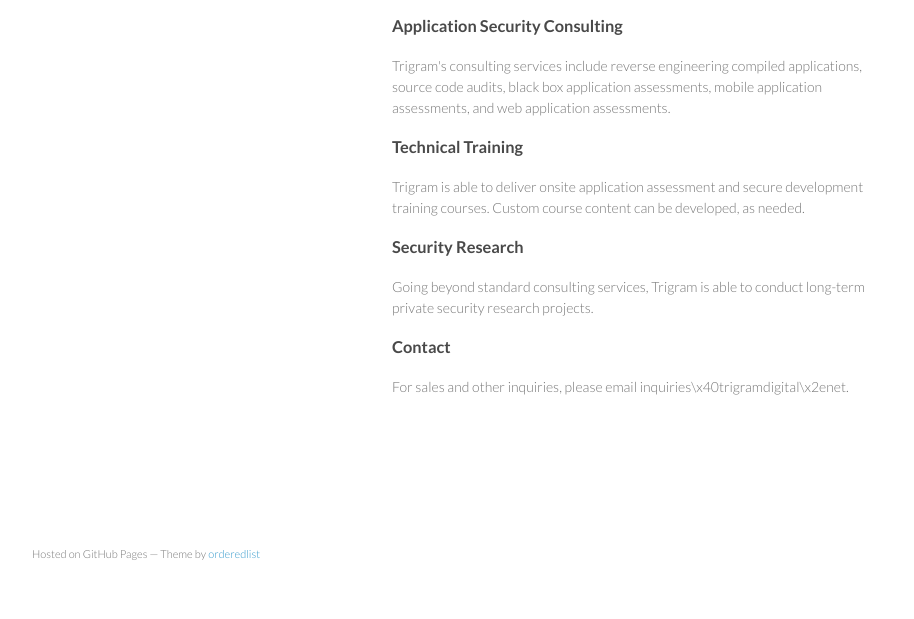
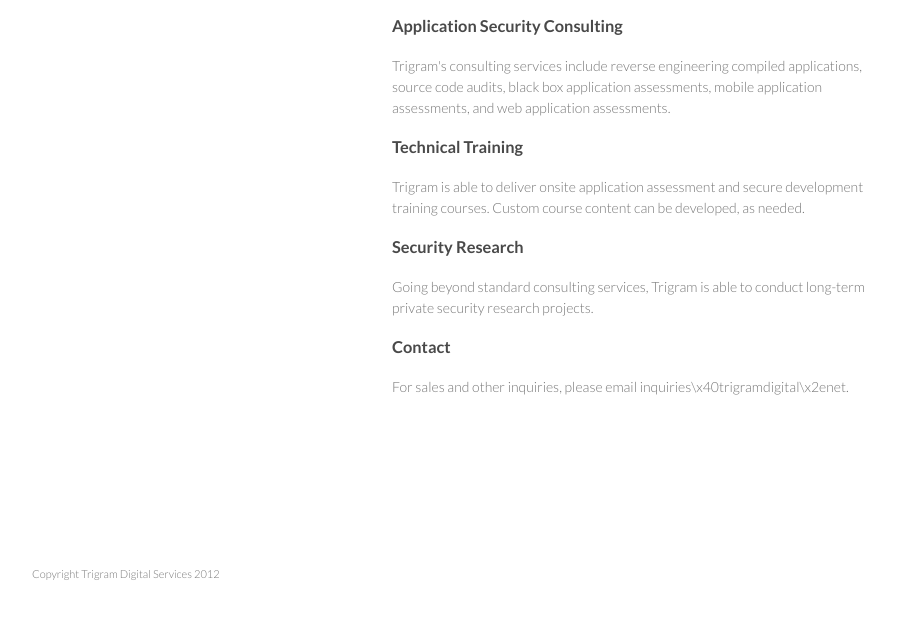
Before and after one commit to trigram/trigram.github.io, a plain HTML site: page index.html in a window 1280 px wide. Shown: the part 167-786 px from the top of the page, without its empty margins (178-1092 px from the left). Drawn offline with Linux system fonts and the light colour scheme.

Commit message:
minor changes

```diff
--- a/index.html
+++ b/index.html
@@ -49,7 +49,7 @@
 <p>For sales and other inquiries, please email inquiries\x40trigramdigital\x2enet.</p>
       </section>
       <footer>
-        <p><small>Hosted on GitHub Pages &mdash; Theme by <a href="https://github.com/orderedlist">orderedlist</a></small></p>
+        <small>Copyright Trigram Digital Services 2012</small>
       </footer>
     </div>
     <script src="javascripts/scale.fix.js"></script>
```
